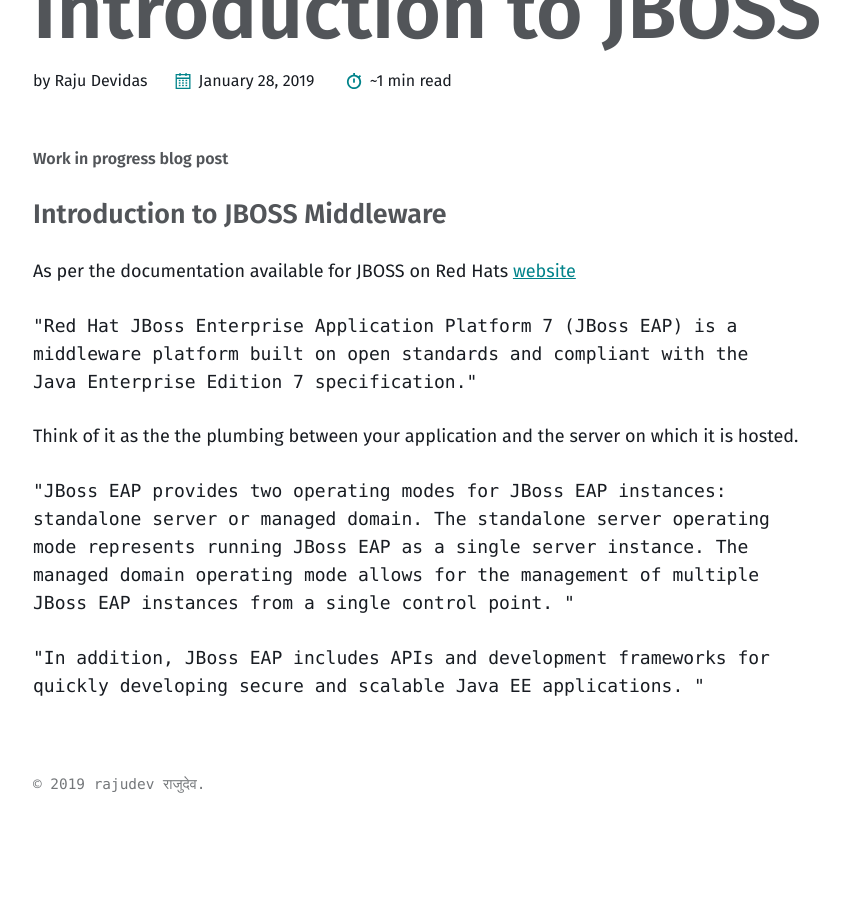
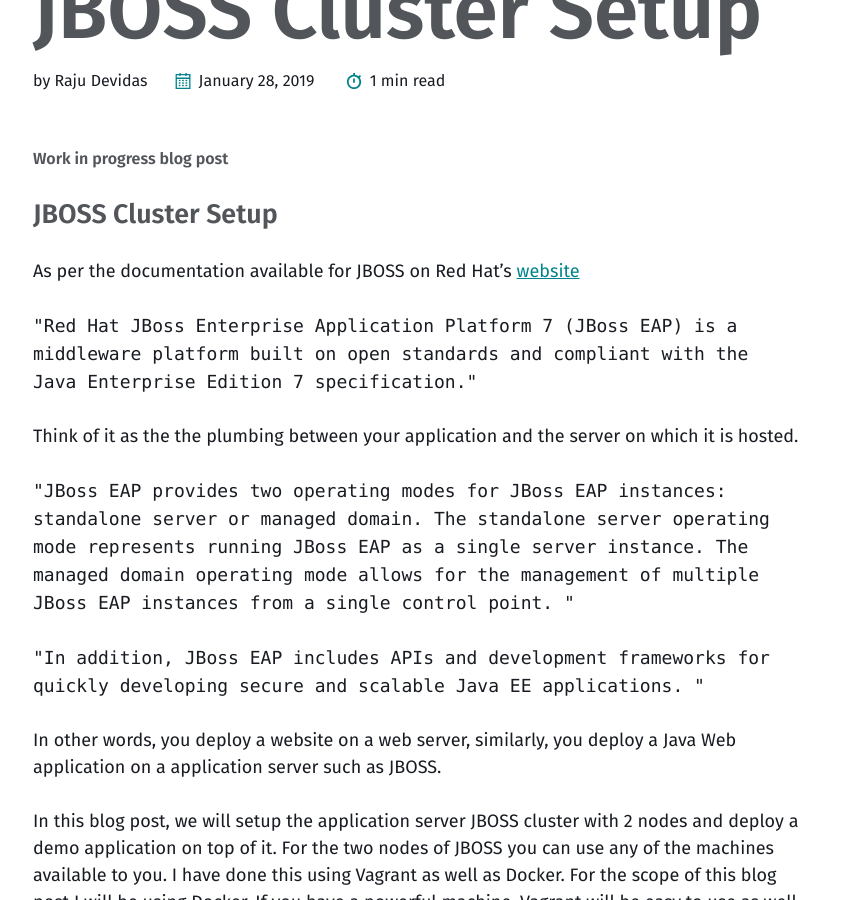
Before and after one commit to rajudev/rajudev.github.io, a Jekyll site: the page built from _posts/2019-01-28-introduction-to-jboss.md, in a window 1280 px wide and 900 px high, scrolled down 198 px. Shown: the whole window, without its empty margins (39-889 px from the left). Built offline with Jekyll 4.4.1, drawn with Linux system fonts in a browser that asks for light colours; before the commit the page ends 1021 px from its top, so only the background shows below that; some of the changed text lies outside the part shown.

Commit message:
Updating the blog post, adding some images to it.

```diff
--- a/_posts/2019-01-28-introduction-to-jboss.md
+++ b/_posts/2019-01-28-introduction-to-jboss.md
@@ -1,5 +1,5 @@
 ---
-title: "Introduction to JBOSS"
+title: "JBOSS Cluster Setup"
 categories:
   - Markdown
 tags:
@@ -13,9 +13,9 @@
 ##### Work in progress blog post
 
 
-### Introduction to JBOSS Middleware
+### JBOSS Cluster Setup
 
-As per the documentation available for JBOSS on Red Hats [website](https://access.redhat.com/documentation/en-us/red_hat_jboss_enterprise_application_platform/7.0/html/getting_started_guide/introduction)
+As per the documentation available for JBOSS on Red Hat's [website](https://access.redhat.com/documentation/en-us/red_hat_jboss_enterprise_application_platform/7.0/html/getting_started_guide/introduction)
 
 `"Red Hat JBoss Enterprise Application Platform 7 (JBoss EAP) is a middleware platform
 built on open standards and compliant with the Java Enterprise Edition 7 specification."`
@@ -29,3 +29,22 @@
 
 `"In addition, JBoss EAP includes APIs and development frameworks for quickly
 developing secure and scalable Java EE applications. "`
+
+In other words, you deploy a website on a web server, similarly, you deploy a Java Web application
+on a application server such as JBOSS.
+
+In this blog post, we will setup the application server JBOSS cluster with 2 nodes and deploy a demo application on top of it.
+For the two nodes of JBOSS you can use any of the machines available to you. I have done this using Vagrant as well as Docker.
+For the scope of this blog post I will be using Docker. If you have a powerful machine, Vagrant will be easy to use as well.
+
+Here is a simple architecture diagram of a 2 node cluster setup.
+
+<img src="/assets/images/jboss-cluster-architecture.png" alt="JBOSS cluster architecture"/>
+
+In the architecture diagram above I am using the terms `Leader` for the main node and `follower` for the sub domain node.
+Consider this similar to master and slave terminologies, I am avoiding those terminologies because of [this](https://bugs.python.org/issue34605)
+
+**Step I : Prepare the machines/Containers**
+
+
+<img src="/assets/images/step-1-docker-containers-init.png" alt="Setting up containers"/>
```
Also changed, not shown: assets/images/jboss-cluster-architecture.png (added), assets/images/step-1-docker-containers-init.png (added).
